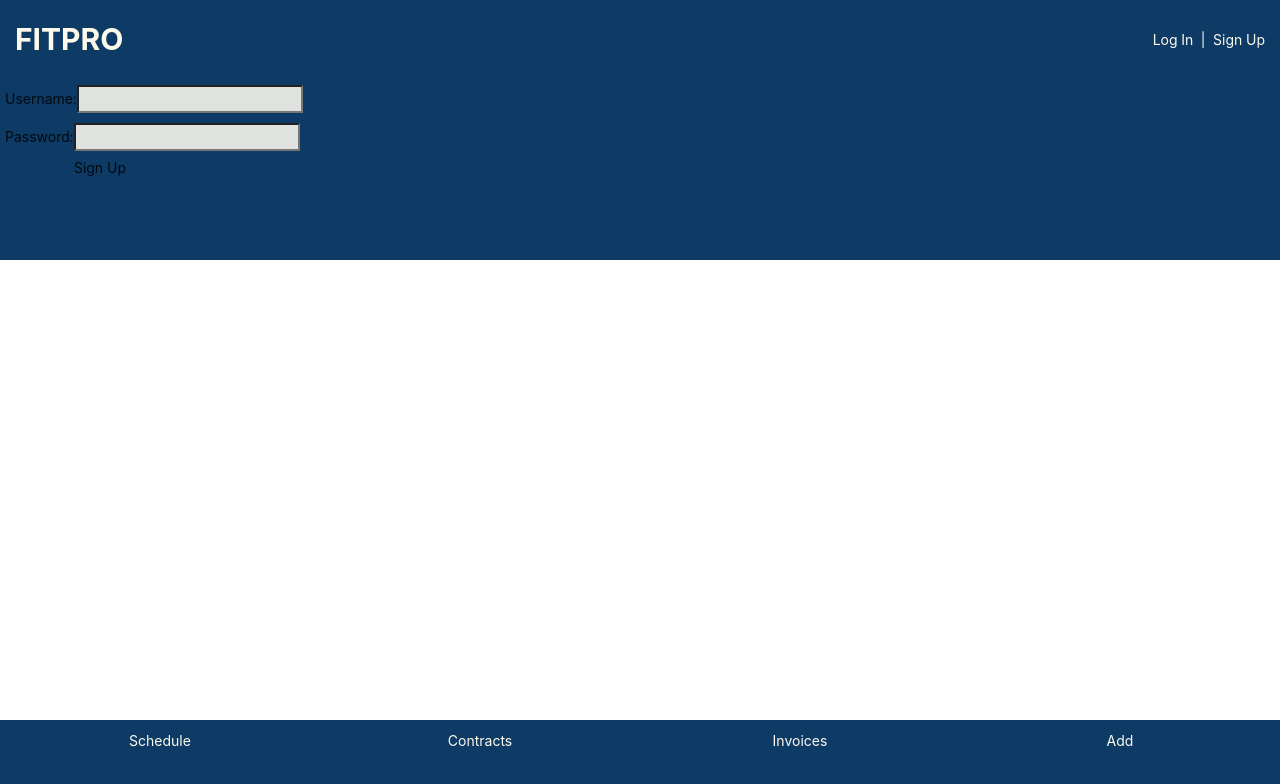
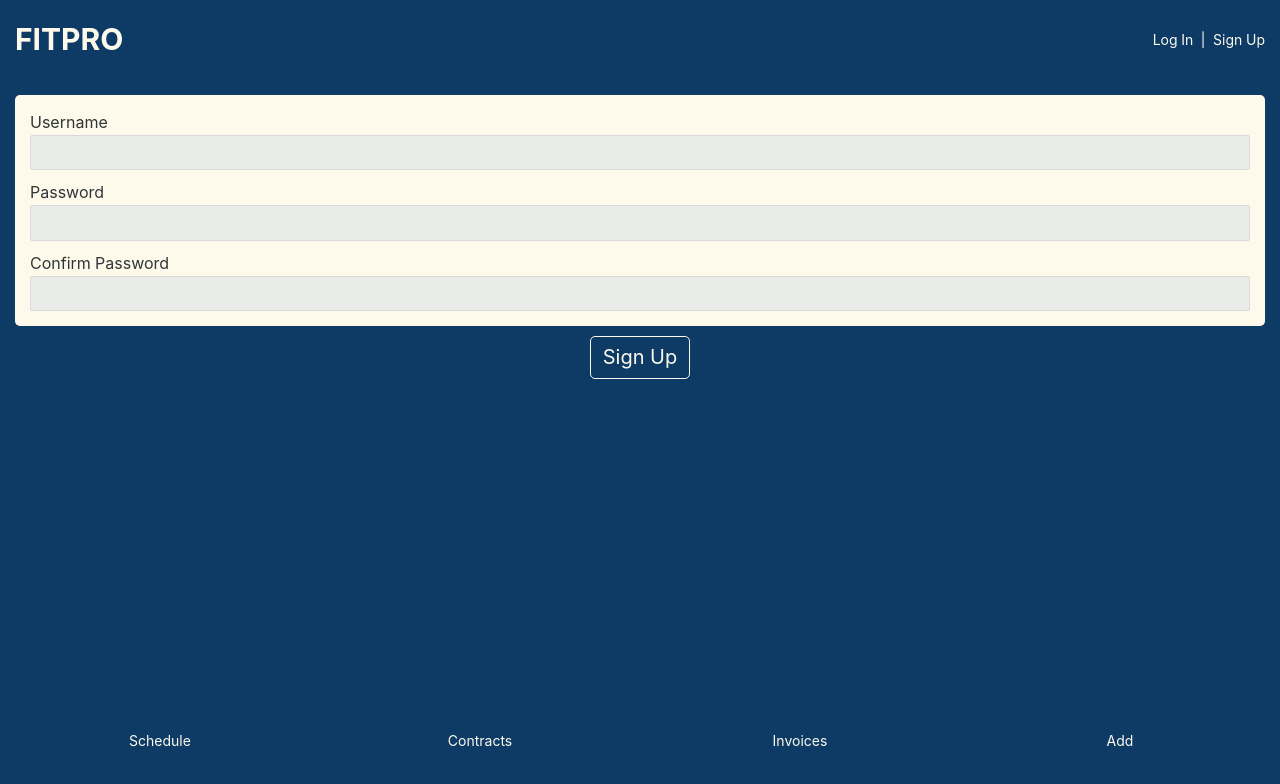
Before and after one commit to conspop/fit-pro, a React (Create React App) app: page /signup in a window 1280 px wide. Shown: the top 784 px of the page. Built offline with nearby package versions, Linux system fonts and the light colour scheme.

Commit message:
styled login and signup pages

```diff
--- a/src/components/LoginForm/LoginForm.jsx
+++ b/src/components/LoginForm/LoginForm.jsx
@@ -1,6 +1,7 @@
 import React from 'react'
 import './LoginForm.css'
 import userService from '../../utils/userService'
+import { Input } from 'antd'
 
 class LoginForm extends React.Component {
   state = {
@@ -20,28 +21,34 @@ class LoginForm extends React.Component {
 
   render() {
     return (
-      <div className='login-form'>
+      <div className='page-container form'>
+        <div className='login-form form-child'>
           <label>
-          Username:
-          <input
+            Username
+            <Input
               name='username'
               value={this.state.username}
               onChange={this.handleChange}
             />
           </label>
           <label>
-          Password:
-          <input
+            Password
+            <Input
               name='password'
               value={this.state.password}
               onChange={this.handleChange}
+              type='password'
             />
           </label>
+        </div>
+        <div className="button-container">
           <button
+            className='add-button'
             onClick={this.handleSubmit}
           >
             Login
           </button>
+        </div>
       </div>
     )
   }
--- a/src/components/SignupForm/SignupForm.jsx
+++ b/src/components/SignupForm/SignupForm.jsx
@@ -1,12 +1,13 @@
 import React from 'react'
 import './SignupForm.css'
 import userService from '../../utils/userService'
+import {Input} from 'antd'
 
 class SignupForm extends React.Component {
   state = {
     username:'',
     password:'',
-    passwordRepeat:''
+    confirmPassword:''
   }
 
   handleChange = (e) => {
@@ -21,28 +22,43 @@ class SignupForm extends React.Component {
 
   render() {
     return (
-      <div className='signup-form'>
+      <div className='page-container form'>
+        <div className='signup-form form-child'>
           <label>
-          Username:
-          <input
+            Username
+            <Input
               name='username'
               value={this.state.username}
               onChange={this.handleChange}
             />
           </label>
           <label>
-          Password:
-          <input
+            Password
+            <Input
               name='password'
               value={this.state.password}
               onChange={this.handleChange}
+              type='password'
             />
           </label>
+          <label>
+            Confirm Password
+            <Input
+              name='confirmPassword'
+              value={this.state.confirmPassword}
+              onChange={this.handleChange}
+              type='password'
+            />
+          </label>
+        </div>
+        <div className="button-container">
           <button
+            className='add-button'
             onClick={this.handleSubmit}
           >
             Sign Up
           </button>
+        </div>
       </div>
     )
   }
--- a/src/index.css
+++ b/src/index.css
@@ -13,3 +13,7 @@ code {
   font-family: source-code-pro, Menlo, Monaco, Consolas, 'Courier New',
     monospace;
 }
+
+html body {
+  background-color: #0D3B66;
+}
```
Also changed, not shown: 1 other file (tests, documents, lock files or other folders). Lines whose indentation alone changed are shown as unchanged.
